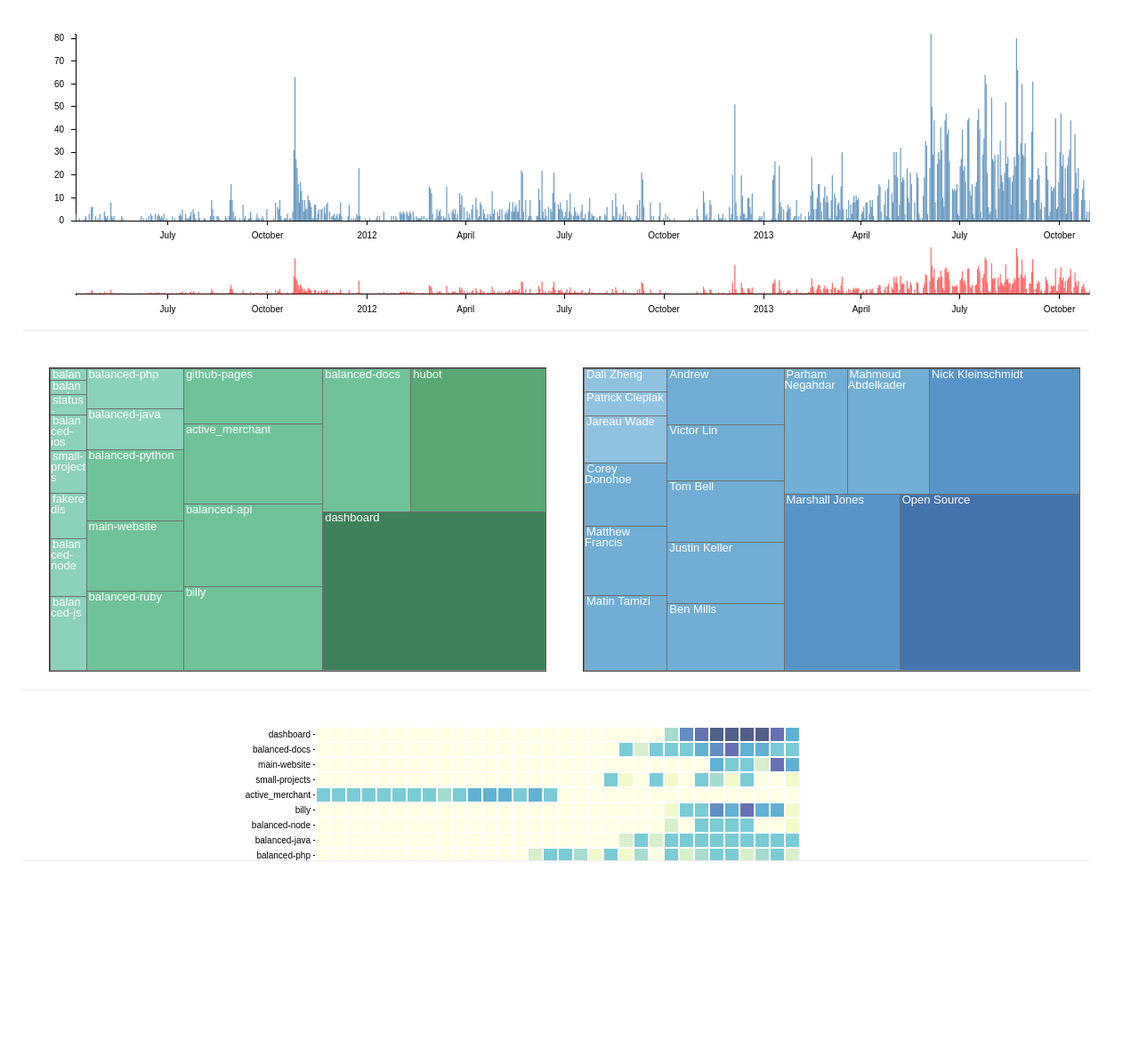
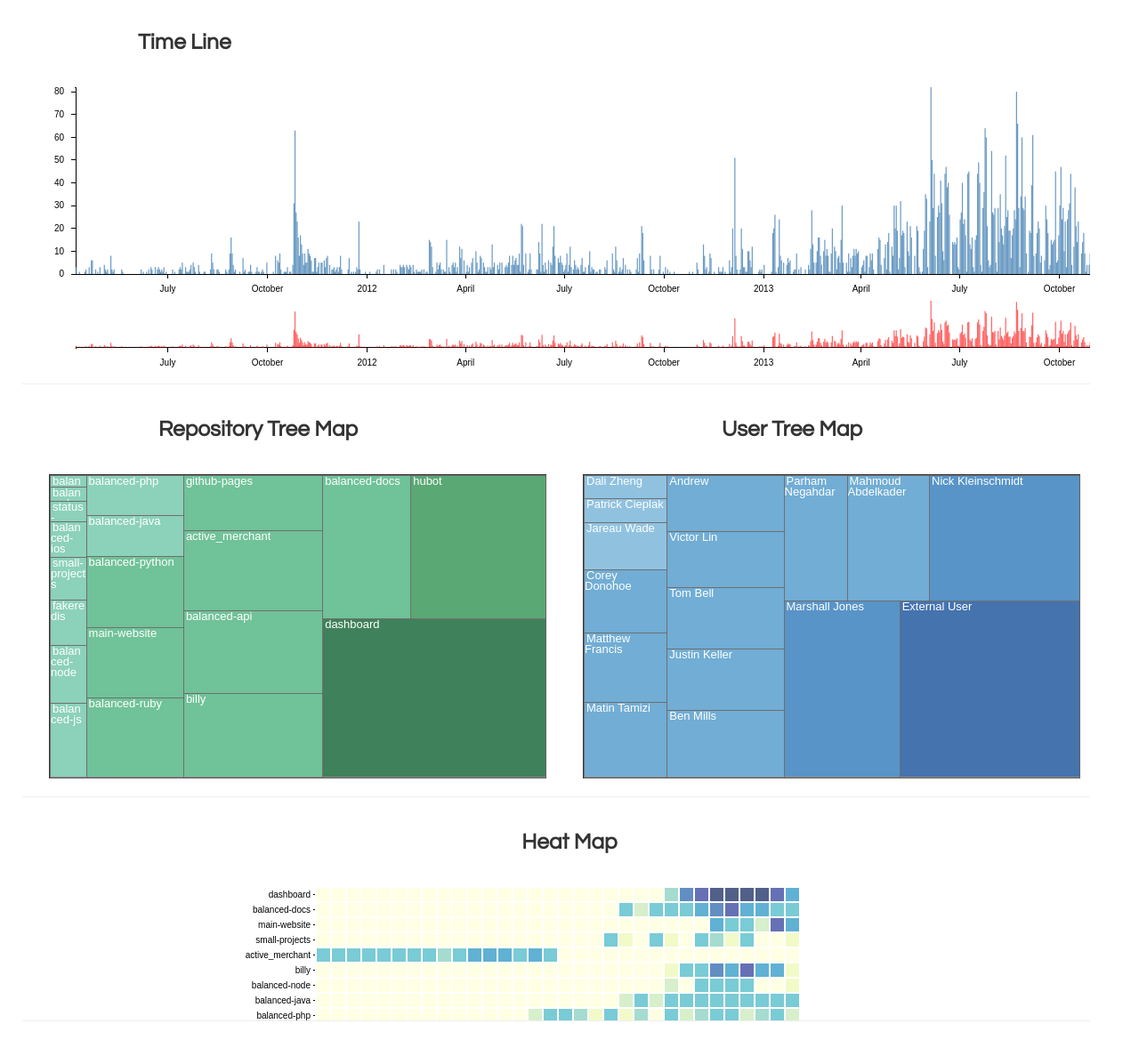
Before and after one commit to sb2nov/GithubVisualizer, a plain HTML site: page index.html in a window 1280 px wide. Shown: the part 101-1270 px from the top of the page at 89% size. Before the commit the page ends 1090 px from the top, so only its background shows below. Drawn offline with Linux system fonts and the light colour scheme.

Commit message:
titles added

```diff
--- a/css/gitvis.css
+++ b/css/gitvis.css
@@ -210,3 +210,7 @@
 
 .top-buffer { margin-top:20px; }
 .top-buffer-2 { margin-top:50px; }
+
+.x_label{
+  font-size: 120%;
+}
--- a/index.html
+++ b/index.html
@@ -80,7 +80,13 @@
         </form>
     <div>
      -->
-
+     <div class='row'>
+        <div class='span2 offset1'>
+          <h3>Time Line</h3>
+        </div>
+        <div class='span4'></div>
+        <div class='span4' id='time-line-legend'></div>
+     </div>
      <div class='row'>
         <div class='span12'>
           <div id="timeline-div"></div>
@@ -94,7 +100,11 @@
      </div>
 
      <div class='row'><hr></div>
-
+     <div class='row' style='text-align:center;'>
+        <div class='span5'><h3>Repository Tree Map</h3></div>
+        <div class='span1'></div>
+        <div class='span5'><h3>User Tree Map</h3></div>
+     </div>
      <div class='row'>
         <div class='span5'>
             <div id="treemap-repo-div"></div>
@@ -108,6 +118,11 @@
     <div class='row top-buffer'><hr></div>
 
     <div class='row'>
+        <div class='span8 offset2' style='text-align:center;'>
+          <h3>Heat Map</h3>
+        </div>
+    </div>
+    <div class='row'>
       <div class='span8 offset2'>
           <div id="heatmap-div"></div>
       </div>
--- a/js/gitvis.js
+++ b/js/gitvis.js
@@ -17,7 +17,7 @@
 var buckets_tree = 7;
 // var colors = ["#ffffd9","#edf8b1","#c7e9b4","#7fcdbb","#41b6c4","#1d91c0","#225ea8","#253494","#081d58"];
 
-var nameMapperObj = {"External": "Open Source",
+var nameMapperObj = {"External": "External User",
                     "atmos": "Corey Donohoe",
                     "bninja": "Andrew",
                     "cieplak": "Patrick Cieplak",
@@ -134,6 +134,7 @@
         .scale(yScaleTimeLine)
         .orient('left')
         .tickSize(5,1)
+        .tickFormat(d3.format('s'))
         .tickPadding(8);
 
     timeSvg = timeDiv.append('svg')
@@ -194,6 +195,13 @@
         .selectAll("rect")
             .attr("y", -6)
             .attr("height", height_brush_div + 7);
+
+    // timeBrushSvg.append("text")
+    //     .attr("class", "x_label")
+    //     .attr("text-anchor", "middle")
+    //     .attr("x", width/2.0)
+    //     .attr("y", height_brush_div + 35)
+    //     .text("Time Axis");
 
     // ----------------------------- //
     // ----------------------------- //
```
